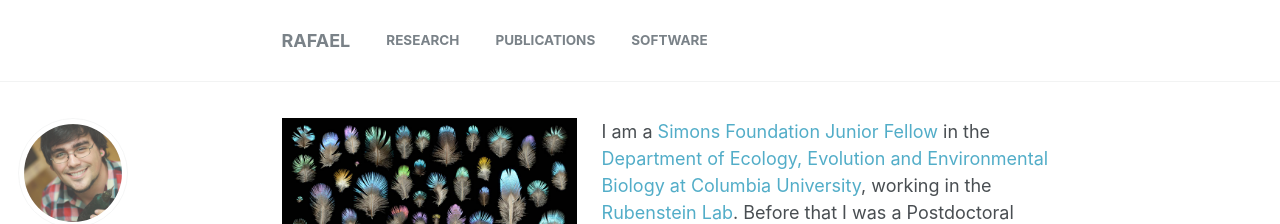
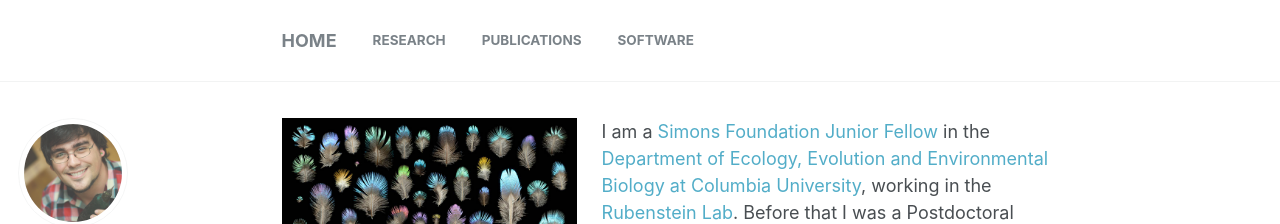
Before and after one commit to rmaia/rmaia.github.io, a Jekyll site: the page built from index.md, in a window 1280 px wide. Shown: the top 224 px of the page. Built offline with Jekyll 4.4.1, drawn with Linux system fonts in a browser that asks for light colours; the list of posts is cut into pages by our own code.

Commit message:
added cover, changed home name

```diff
--- a/_config.yml
+++ b/_config.yml
@@ -7,7 +7,7 @@
 
 # Site Settings
 locale                   : "en-US"
-title                    : "Rafael"
+title                    : "Home"
 title_separator          : "-"
 name                     : "Rafael Maia"
 description              : "Simons Junior Fellow"
```
Also changed, not shown: publications.md (+3 -0 lines).
